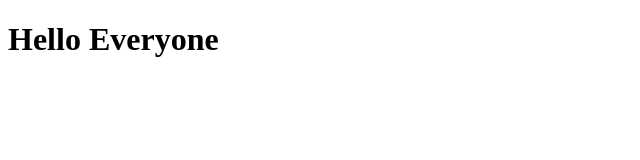
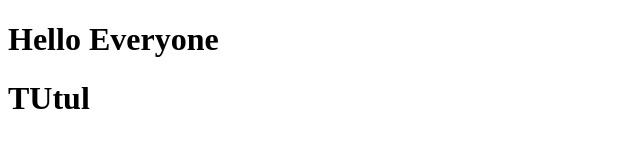
Before and after one commit to jstutul/branch-testing, a plain HTML site: page index.html in a window 1280 px wide. Shown: the whole page, without its empty margins (0-640 px from the left). Drawn offline with Linux system fonts and the light colour scheme.

Commit message:
i have added my name

```diff
--- a/index.html
+++ b/index.html
@@ -8,5 +8,6 @@
   </head>
   <body>
     <h1>Hello Everyone</h1>
+    <h1>TUtul</h1>
   </body>
 </html>
```
